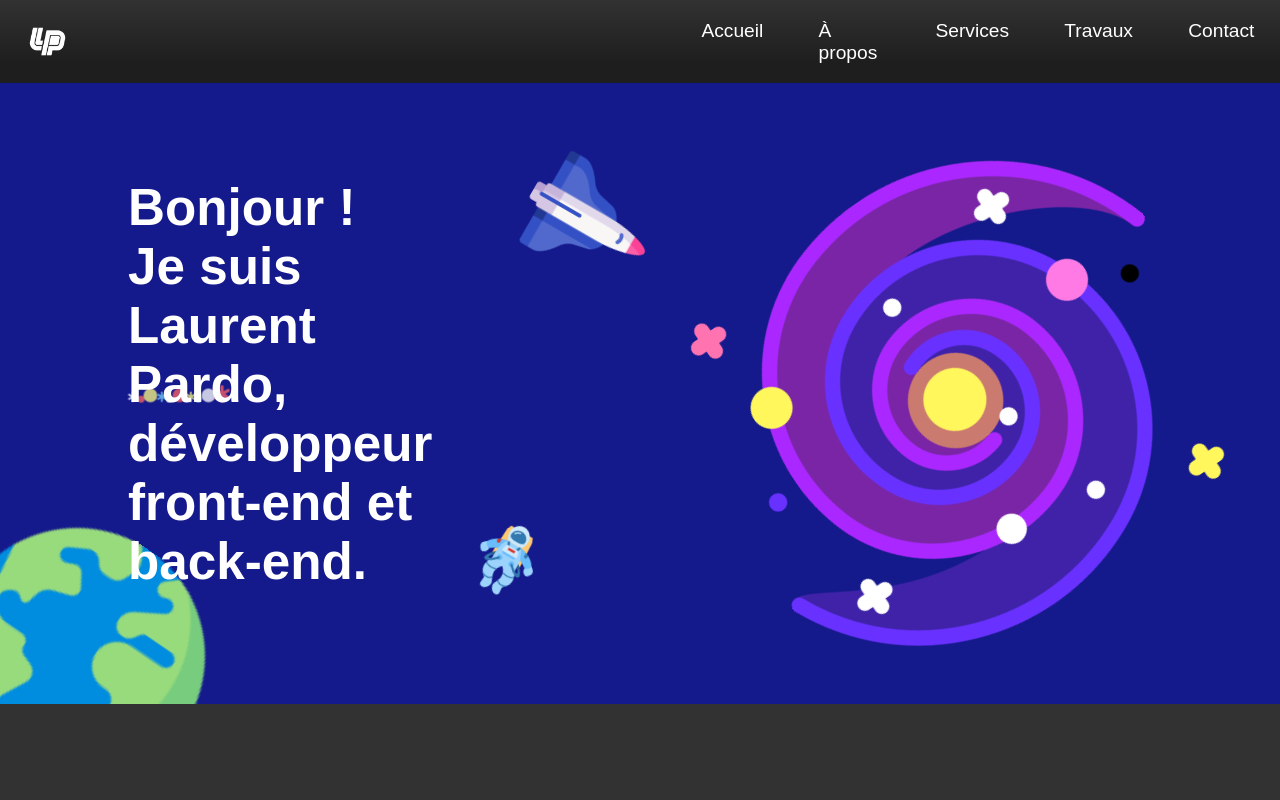
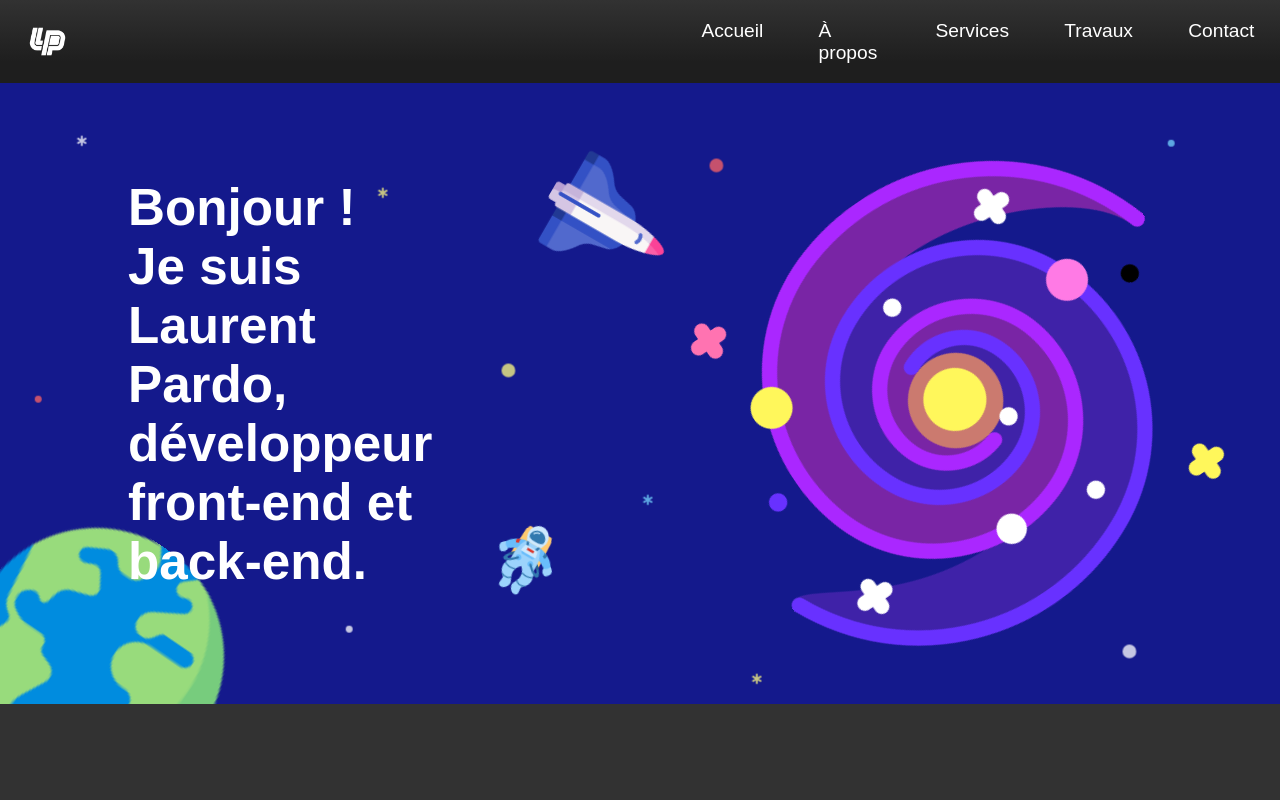
Before and after one commit to AeRyZe/dev_portfolio, a React (Create React App) app: page / in a window 1280 px wide. Shown: the top 800 px of the page. Built offline with nearby package versions, Linux system fonts and the light colour scheme; a web font is replaced by a local one.

Commit message:
feat(banner): new stars + full style

```diff
--- a/src/components/banner/banner.css
+++ b/src/components/banner/banner.css
@@ -16,46 +16,91 @@ h1 {
 #banner-star-1 {
     height: 0.75vw;
     position: relative;
+    bottom: 20vw;
+    right: 4vw;
 }
 
 #banner-star-2 {
     height: 0.5vw;
     position: relative;
+    right: 8vw;
 }
 
 #banner-star-3 {
     height: 1vw;
     position: relative;
+    left: 28vw;
+    bottom: 2vw;
 }
 
 #banner-star-4 {
     height: 0.75vw;
     position: relative;
+    top: 8vw;
+    left: 38vw;
 }
 
 #banner-star-5 {
     height: 0.5vw;
     position: relative;
+    top: 18vw;
+    left: 14vw;
 }
 
 #banner-star-6 {
     height: 1vw;
     position: relative;
+    left: 42vw;
+    bottom: 18vw;
 }
 
 #banner-star-7 {
     height: 0.75vw;
     position: relative;
+    left: 15vw;
+    bottom: 16vw;
 }
 
 #banner-star-8 {
     height: 0.5vw;
     position: relative;
+    left: 76vw;
+    bottom: 20vw;
 }
 
 #banner-star-9 {
     height: 1vw;
     position: relative;
+    top: 20vw;
+    left: 72vw;
+}
+
+#banner-star-10 {
+    height: 0.75vw;
+    position: relative;
+    left: 42vw;
+    top: 22vw;
+}
+
+#banner-star-11 {
+    height: 0.5vw;
+    position: relative;
+    left: 6vw;
+    bottom: 27vw;
+}
+
+#banner-star-12 {
+    height: 0.5vw;
+    position: relative;
+    left: 54vw;
+    bottom: 26vw;
+}
+
+#banner-star-13 {
+    height: 1vw;
+    position: relative;
+    top: 25vw;
+    left: 22vw;
 }
 
 #galaxy {
--- a/src/components/banner/banner.jsx
+++ b/src/components/banner/banner.jsx
@@ -33,7 +33,10 @@ function Banner() {
             <FontAwesomeIcon id='banner-star-7' icon={faStarOfLife} beatFade style={{ color: palette.yellow }} />
             <FontAwesomeIcon id='banner-star-8' icon={faCircle} beatFade style={{ color: palette.blue }} />
             <FontAwesomeIcon id='banner-star-9' icon={faCircle} beatFade style={{ color: palette.white }} />
-            <FontAwesomeIcon id='banner-star-10' icon={faStarOfLife} beatFade style={{ color: palette.red }} />
+            <FontAwesomeIcon id='banner-star-10' icon={faStarOfLife} beatFade style={{ color: palette.yellow }} />
+            <FontAwesomeIcon id='banner-star-11' icon={faCircle} beatFade style={{ color: palette.blue }} />
+            <FontAwesomeIcon id='banner-star-12' icon={faCircle} beatFade style={{ color: palette.white }} />
+            <FontAwesomeIcon id='banner-star-13' icon={faStarOfLife} beatFade style={{ color: palette.red }} />
             <img id='galaxy' src={Galaxy} alt="Icône d'une galaxie" />
             <img id='earth' src={Earth} alt="Icône de la Terre" />
             <img id='shuttle' src={Shuttle} alt="Icône d'une navette spaciale" />
```
